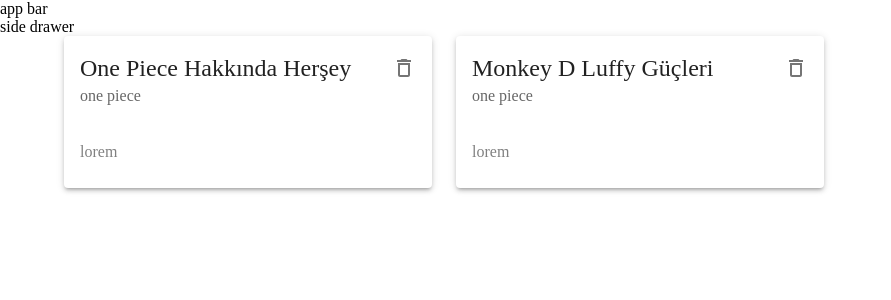
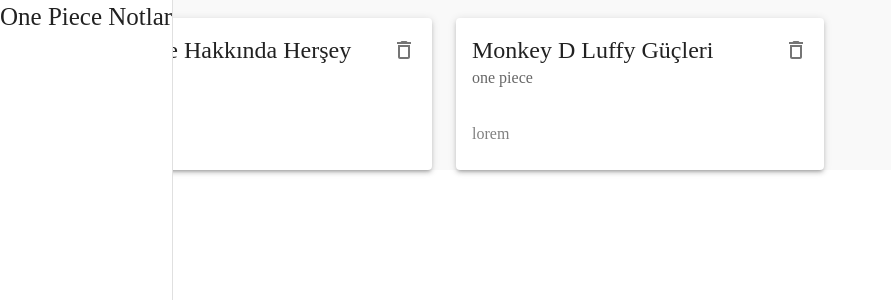
Before and after one commit to eerzik/material-ui-app, a React (Create React App) app: page / in a window 1280 px wide. Shown: the top 300 px of the page, without its empty margins (0-891 px from the left). Built offline with nearby package versions, Linux system fonts and the light colour scheme; data requests are answered from the project's data file; the HTML template or start-up script is replaced by a standard one.

Commit message:
Drawer Oluşturma

```diff
--- a/src/components/Layout.js
+++ b/src/components/Layout.js
@@ -1,12 +1,22 @@
+import { Drawer, Typography } from "@mui/material";
 
+const Layout = ({ children }) => {
 
-const Layout = ({children}) => {
+    const drawWidth=240
 
     return (
         <div>
-           <div>app bar</div>
-           <div>side drawer</div>
-           <div> {children} </div>
+            <div>app bar</div>
+            <Drawer  style={{with:{drawWidth}}} variant="permanent" anchor="left">
+                <div style={{with:{drawWidth}}}>
+                    <Typography variant="h5" style={{ fontSize:'25px'}} >
+                        One Piece Notlar
+                    </Typography>
+                </div>
+            </Drawer>
+
+            <div style={{ backgroundColor: '#f9f9f9', width: '100%' }} > {children} </div>
+
         </div>
     );
 };
```
